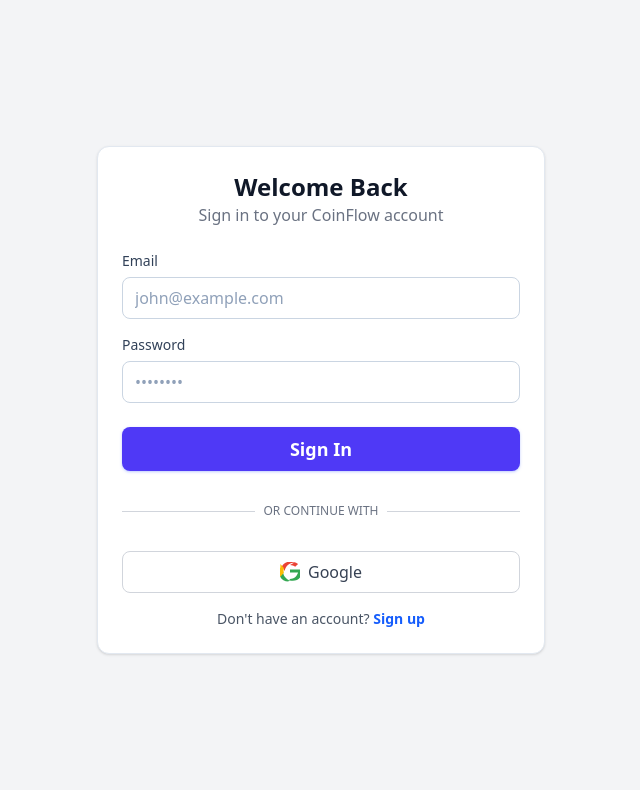
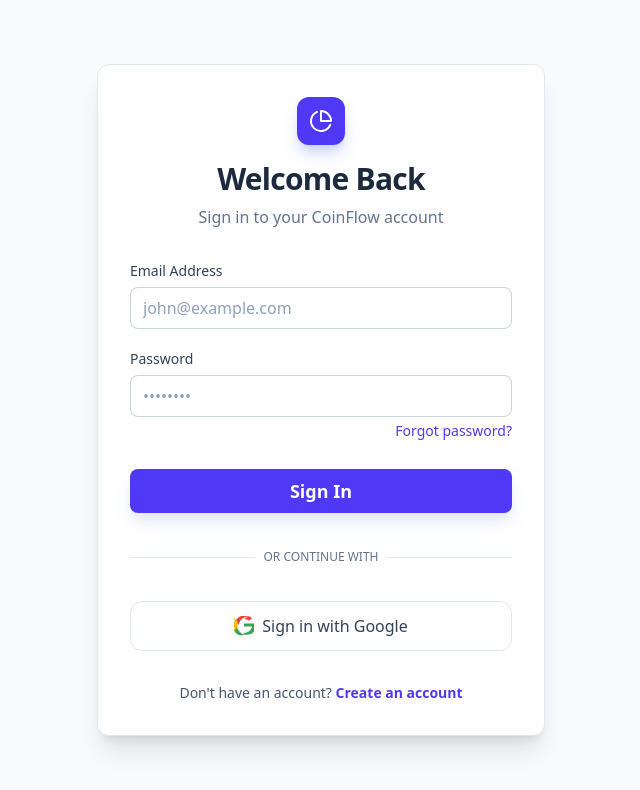
Before and after one commit to Sandun-S/coinflow-sandun, a React (Vite) app: page /login in a window 1280 px wide. Shown: the top 790 px of the page, without its empty margins (319-959 px from the left). Built offline with nearby package versions, Linux system fonts and the light colour scheme; no server answers.

Commit message:
feat: Add login and profile pages for user authentication and management.

```diff
--- a/src/components/auth/LoginPage.jsx
+++ b/src/components/auth/LoginPage.jsx
@@ -24,22 +24,33 @@
     };
 
     return (
-        <div className="min-h-screen flex items-center justify-center bg-gray-100 p-4">
-            <Card className="w-full max-w-md">
-                <div className="mb-6 text-center">
-                    <h1 className="text-2xl font-bold text-gray-900">Welcome Back</h1>
-                    <p className="text-gray-500">Sign in to your CoinFlow account</p>
+        <div className="min-h-screen flex items-center justify-center bg-slate-50 dark:bg-slate-900 p-4 transition-colors duration-200">
+            <Card className="w-full max-w-md p-8 shadow-xl border border-slate-200 dark:border-slate-800">
+                <div className="mb-8 text-center">
+                    <div className="w-12 h-12 bg-indigo-600 rounded-xl flex items-center justify-center mx-auto mb-4 shadow-lg shadow-indigo-200 dark:shadow-none">
+                        <svg width="24" height="24" viewBox="0 0 24 24" fill="none" stroke="currentColor" strokeWidth="2" strokeLinecap="round" strokeLinejoin="round" className="text-white">
+                            <path d="M21.21 15.89A10 10 0 1 1 8 2.83" />
+                            <path d="M22 12A10 10 0 0 0 12 2v10z" />
+                        </svg>
+                    </div>
+                    <h1 className="text-3xl font-bold text-slate-800 dark:text-white tracking-tight">Welcome Back</h1>
+                    <p className="text-slate-500 dark:text-slate-400 mt-2">Sign in to your CoinFlow account</p>
                 </div>
 
                 {error && (
-                    <div className="mb-4 p-3 bg-red-100 text-red-700 rounded-md text-sm text-center">
+                    <div className="mb-6 p-4 bg-red-50 dark:bg-red-900/20 border border-red-200 dark:border-red-800 text-red-600 dark:text-red-400 rounded-lg text-sm flex items-center gap-2">
+                        <svg width="16" height="16" viewBox="0 0 24 24" fill="none" stroke="currentColor" strokeWidth="2" strokeLinecap="round" strokeLinejoin="round">
+                            <circle cx="12" cy="12" r="10" />
+                            <line x1="12" y1="8" x2="12" y2="12" />
+                            <line x1="12" y1="16" x2="12.01" y2="16" />
+                        </svg>
                         {error}
                     </div>
                 )}
 
-                <form onSubmit={handleSubmit} className="flex flex-col gap-4">
+                <form onSubmit={handleSubmit} className="flex flex-col gap-5">
                     <Input
-                        label="Email"
+                        label="Email Address"
                         id="email"
                         type="email"
                         value={email}
@@ -47,6 +58,7 @@
                         placeholder="john@example.com"
                         required
                     />
+                    <div>
                         <Input
                             label="Password"
                             id="password"
@@ -56,16 +68,23 @@
                             placeholder="••••••••"
                             required
                         />
-                    <Button type="submit" variant="primary" className="mt-2 text-lg">
+                        <div className="flex justify-end mt-1">
+                            <a href="#" className="text-sm font-medium text-indigo-600 hover:text-indigo-500 dark:text-indigo-400 dark:hover:text-indigo-300">
+                                Forgot password?
+                            </a>
+                        </div>
+                    </div>
+
+                    <Button type="submit" variant="primary" className="mt-2 text-lg font-semibold shadow-lg shadow-indigo-100 dark:shadow-none">
                         Sign In
                     </Button>
 
                     <div className="relative my-4">
                         <div className="absolute inset-0 flex items-center">
-                            <span className="w-full border-t border-gray-300" />
+                            <span className="w-full border-t border-slate-200 dark:border-slate-700" />
                         </div>
                         <div className="relative flex justify-center text-xs uppercase">
-                            <span className="bg-white px-2 text-gray-500">Or continue with</span>
+                            <span className="bg-white dark:bg-slate-800 px-2 text-slate-500 dark:text-slate-400">Or continue with</span>
                         </div>
                     </div>
 
@@ -76,21 +95,21 @@
                             if (res.success) navigate('/');
                             else setError(res.error);
                         }}
-                        className="w-full flex items-center justify-center gap-2 bg-white text-gray-700 border border-gray-300 hover:bg-gray-50 font-medium py-2 px-4 rounded-lg transition-colors focus:ring-2 focus:ring-offset-2 focus:ring-gray-200"
+                        className="w-full flex items-center justify-center gap-2 bg-white dark:bg-slate-700 text-slate-700 dark:text-white border border-slate-200 dark:border-slate-600 hover:bg-slate-50 dark:hover:bg-slate-600 font-medium py-3 px-4 rounded-xl transition-all duration-200 focus:outline-none focus:ring-2 focus:ring-offset-2 focus:ring-indigo-500"
                     >
                         <svg className="h-5 w-5" aria-hidden="true" viewBox="0 0 24 24">
                             <path d="M12.0003 20.45c4.656 0 8.568-3.324 9.656-7.776h-9.656v-3.648h14.112c.144.696.216 1.44.216 2.232 0 6.6-4.416 11.28-10.992 11.28-6.072 0-11.016-4.512-11.664-10.32h-3.48v5.52c1.776 3.528 5.4 5.712 9.808 5.712z" fill="#34A853" />
                             <path d="M12.0003 3.54999c2.376 0 4.512.84 6.192 2.232l3.48-3.48C19.3443.46599 15.9363-.44601 12.0003-.44601c-4.416 0-8.04 2.184-9.816 5.712l3.48 5.52c.672-5.784 5.616-10.236 11.664-10.236z" fill="#EA4335" />
                             <path d="M.480286 6.36c-1.8 3.528-1.8 7.752 0 11.28l4.152-4.8c-.528-1.824-.528-3.816 0-5.64l-4.152-4.8z" fill="#FBBC05" />
                         </svg>
-                        Google
+                        Sign in with Google
                     </button>
                 </form>
 
-                <p className="mt-4 text-center text-sm text-gray-600">
+                <p className="mt-8 text-center text-sm text-slate-600 dark:text-slate-400">
                     Don't have an account?{' '}
-                    <Link to="/signup" className="text-blue-600 hover:underline font-semibold">
-                        Sign up
+                    <Link to="/signup" className="text-indigo-600 dark:text-indigo-400 hover:text-indigo-700 dark:hover:text-indigo-300 font-semibold transition-colors">
+                        Create an account
                     </Link>
                 </p>
             </Card>
--- a/src/components/profile/ProfilePage.jsx
+++ b/src/components/profile/ProfilePage.jsx
@@ -30,28 +30,36 @@
             <div className="max-w-2xl">
                 <Card className="mb-6">
                     <div className="flex items-center gap-6 mb-8">
-                        <div className="w-24 h-24 bg-blue-100 text-blue-600 rounded-full flex items-center justify-center text-4xl font-bold">
-                            {user?.name?.charAt(0).toUpperCase()}
-                        </div>
+                        {user?.photoURL ? (
+                            <img
+                                src={user.photoURL}
+                                alt={user.name}
+                                className="w-24 h-24 rounded-full object-cover border-4 border-slate-100 dark:border-slate-700 shadow-md"
+                            />
+                        ) : (
+                            <div className="w-24 h-24 bg-indigo-100 dark:bg-indigo-900/50 text-indigo-600 dark:text-indigo-400 rounded-full flex items-center justify-center text-4xl font-bold border-4 border-slate-100 dark:border-slate-700 shadow-md">
+                                {user?.name?.charAt(0).toUpperCase()}
+                            </div>
+                        )}
                         <div>
-                            <h3 className="text-2xl font-bold text-gray-800 dark:text-gray-100">{user?.name}</h3>
-                            <p className="text-gray-500 dark:text-gray-400">Free Member</p>
+                            <h3 className="text-2xl font-bold text-slate-800 dark:text-white">{user?.name}</h3>
+                            <p className="text-slate-500 dark:text-slate-400">Free Member</p>
                         </div>
                     </div>
 
                     <div className="space-y-4">
-                        <div className="flex items-center gap-4 p-4 bg-gray-50 dark:bg-gray-800 rounded-lg">
-                            <Mail className="text-gray-400" />
+                        <div className="flex items-center gap-4 p-4 bg-slate-50 dark:bg-slate-800/50 rounded-xl border border-slate-100 dark:border-slate-700">
+                            <Mail className="text-slate-400" />
                             <div>
-                                <p className="text-xs text-gray-500 uppercase font-semibold">Email Address</p>
-                                <p className="text-gray-800 dark:text-gray-200 font-medium">{user?.email}</p>
+                                <p className="text-xs text-slate-500 uppercase font-semibold tracking-wider">Email Address</p>
+                                <p className="text-slate-800 dark:text-slate-200 font-medium">{user?.email}</p>
                             </div>
                         </div>
-                        <div className="flex items-center gap-4 p-4 bg-gray-50 dark:bg-gray-800 rounded-lg">
-                            <Calendar className="text-gray-400" />
+                        <div className="flex items-center gap-4 p-4 bg-slate-50 dark:bg-slate-800/50 rounded-xl border border-slate-100 dark:border-slate-700">
+                            <Calendar className="text-slate-400" />
                             <div>
-                                <p className="text-xs text-gray-500 uppercase font-semibold">Member Since</p>
-                                <p className="text-gray-800 dark:text-gray-200 font-medium">{new Date().getFullYear()}</p>
+                                <p className="text-xs text-slate-500 uppercase font-semibold tracking-wider">Member Since</p>
+                                <p className="text-slate-800 dark:text-slate-200 font-medium">{new Date().getFullYear()}</p>
                             </div>
                         </div>
                     </div>
```
Lines whose indentation alone changed are shown as unchanged.
